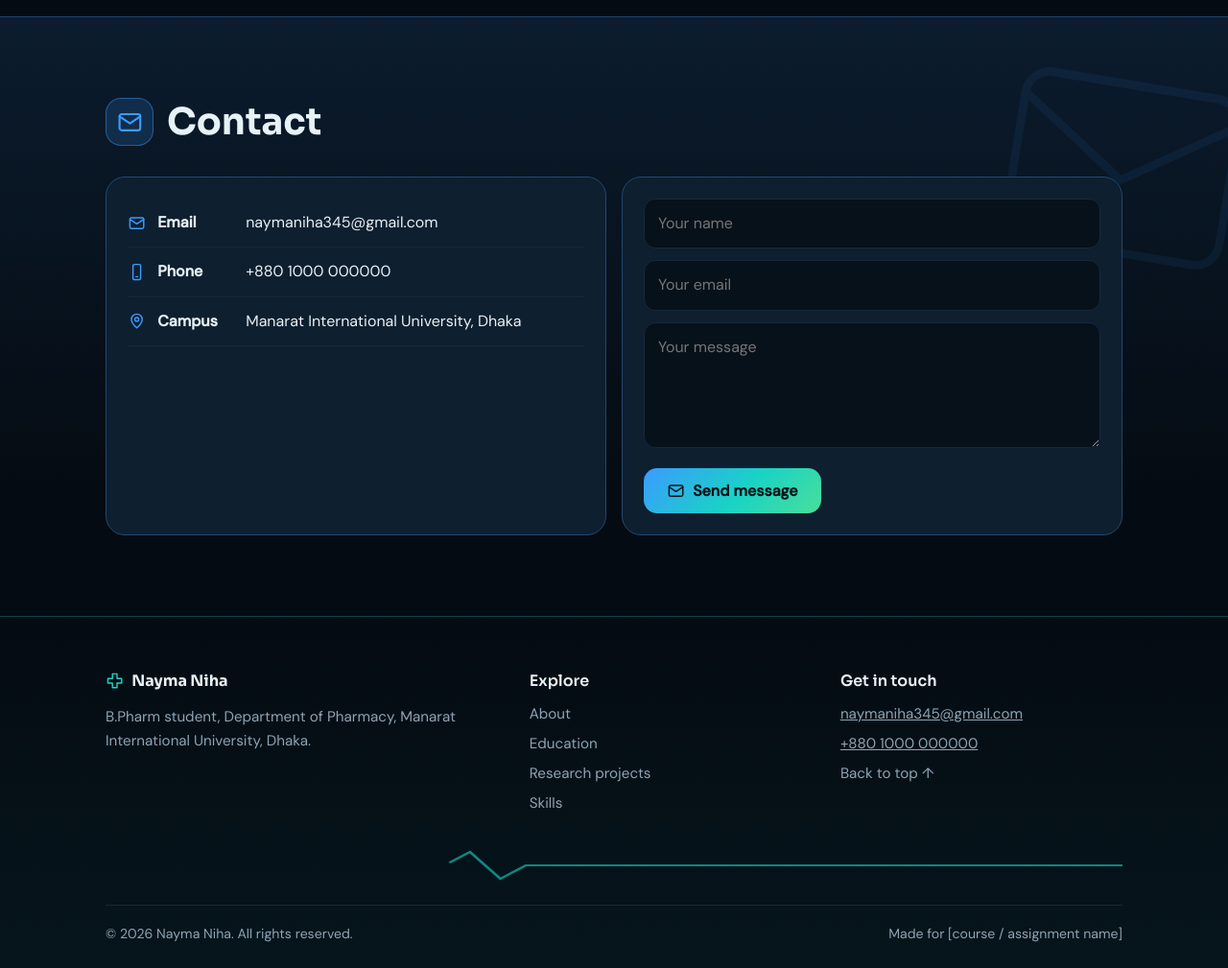
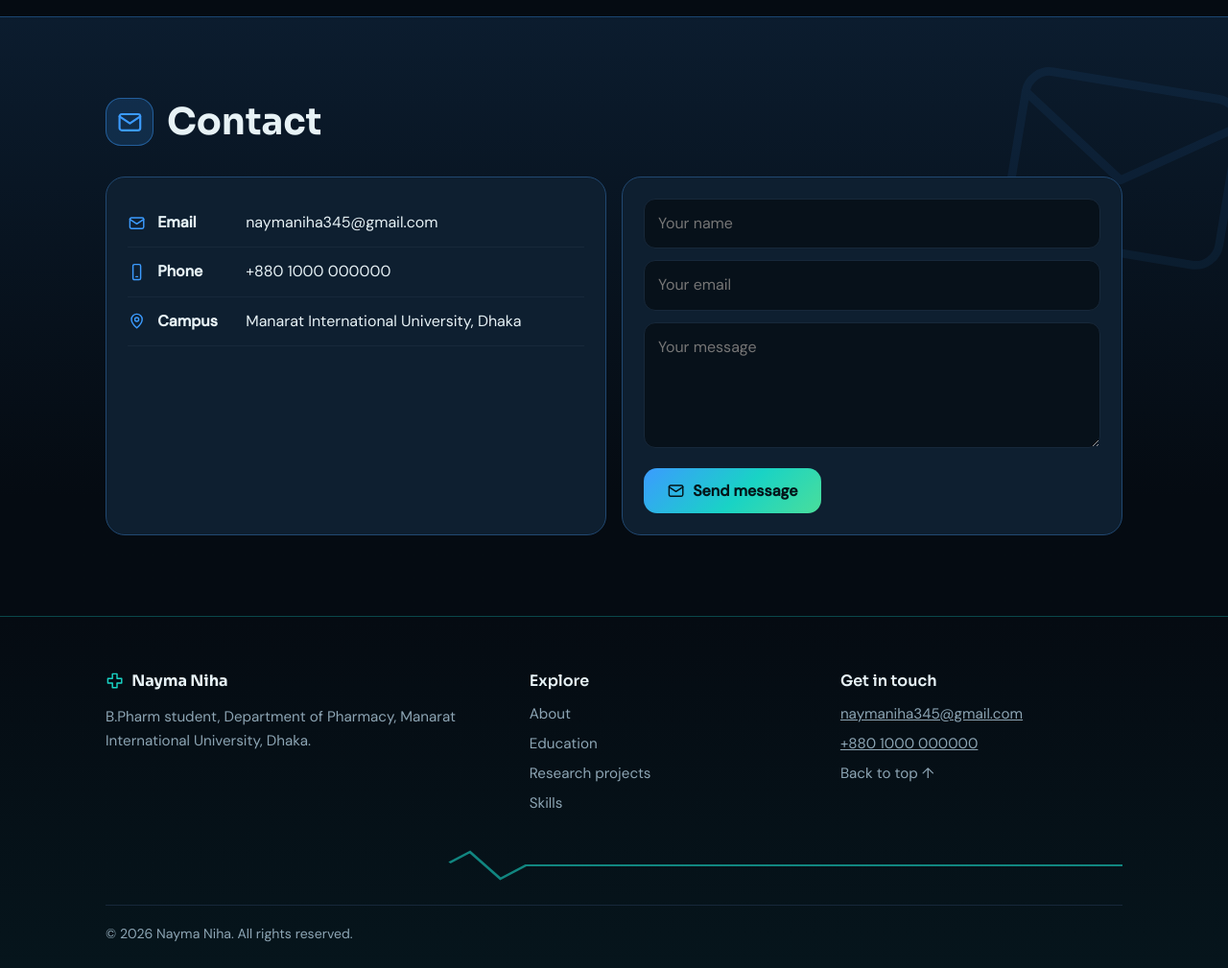
Before and after one commit to naymaniha/NaymaNiha, a plain HTML site: page index.html in a window 1280 px wide. Shown: the part 4456-5465 px from the top of the page at 96% size. Drawn offline with Linux system fonts and the light colour scheme.

Commit message:
footer change

```diff
--- a/index.html
+++ b/index.html
@@ -175,7 +175,7 @@
       <div><h4>Get in touch</h4><div class="fl"><a href="mailto:naymaniha345@gmail.com">naymaniha345@gmail.com</a><a href="tel:+8801000000000">+880 1000 000000</a><button data-go="top">Back to top ↑</button></div></div>
     </div>
     <svg class="pulse" viewBox="0 0 600 36" preserveAspectRatio="none" fill="none" stroke="currentColor" stroke-width="2"><path d="M0 18h200l15-14 18 28 15-14h352"/></svg>
-    <div class="fb"><span>© <span id="yr"></span> Nayma Niha. All rights reserved.</span><span>Made for [course / assignment name]</span></div>
+    <div class="fb"><span>© <span id="yr"></span> Nayma Niha. All rights reserved.</span></div>
   </div>
 </footer>
 
```
